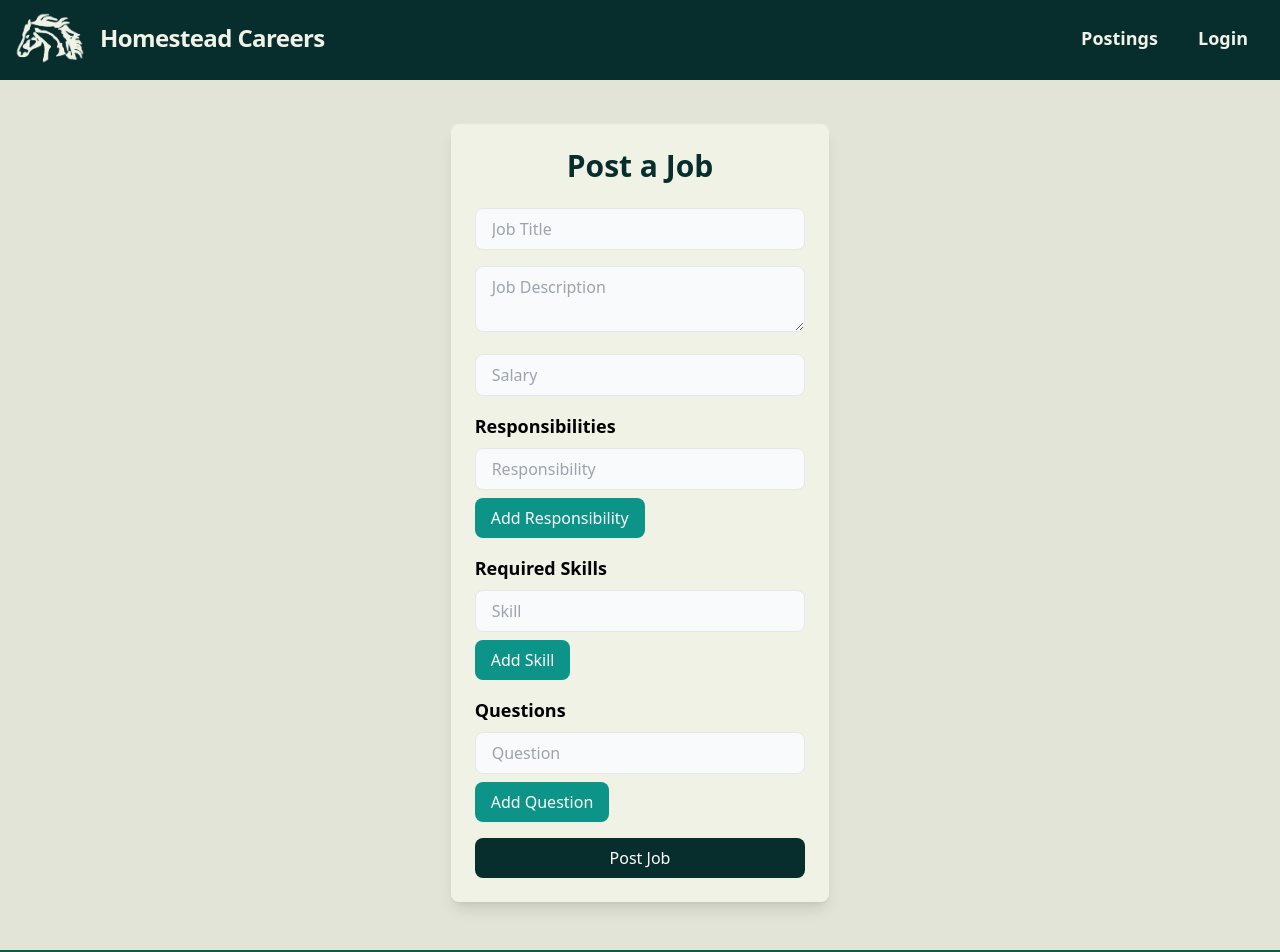
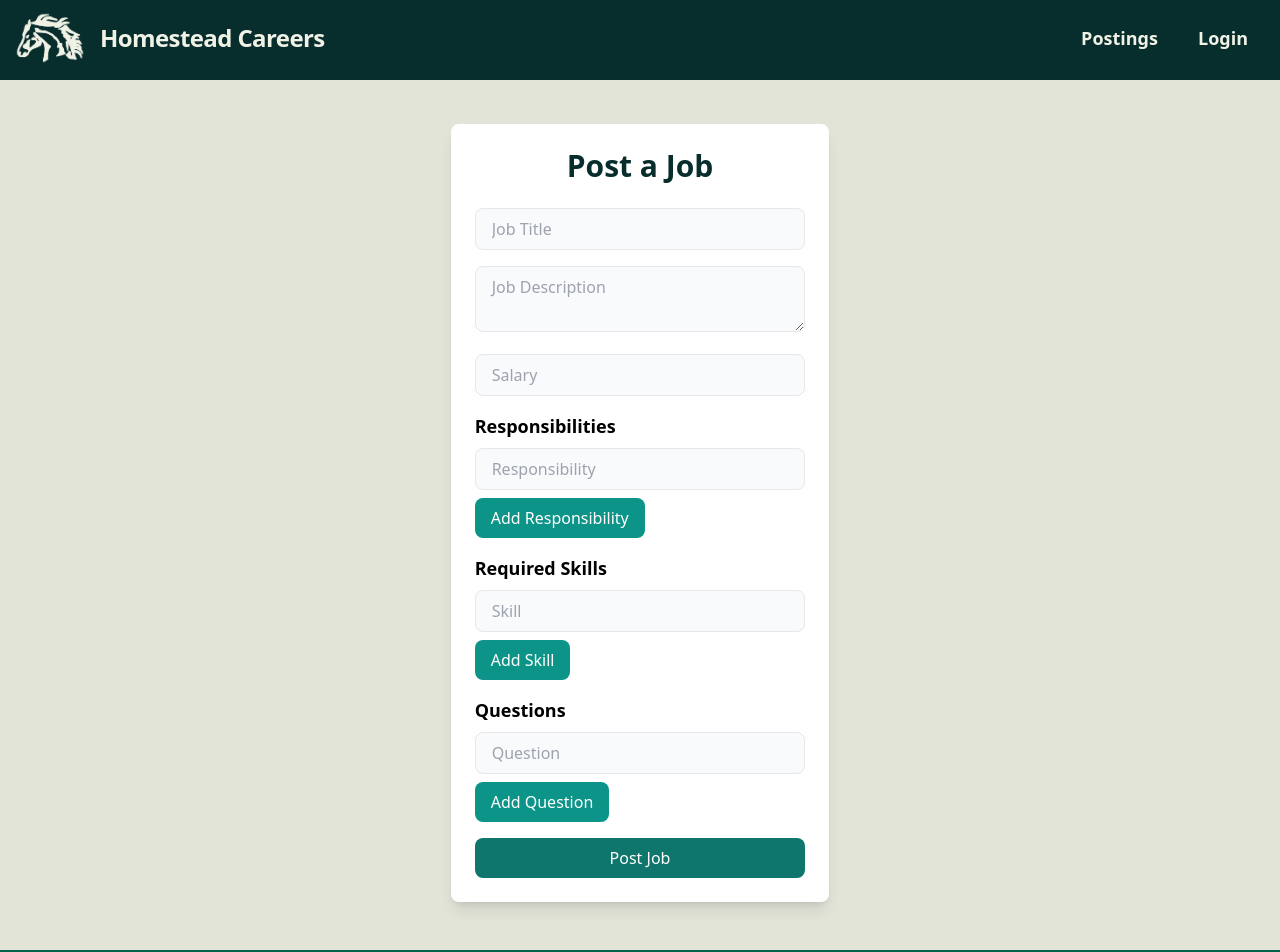
Before and after one commit to ShouryaBatra/fbla-web-dev, a Next.js app: page /new-posting in a window 1280 px wide. Shown: the top 952 px of the page. Built offline with nearby package versions, Linux system fonts and the light colour scheme; no server answers.

Commit message:
Update new-posting.js

```diff
--- a/src/pages/new-posting.js
+++ b/src/pages/new-posting.js
@@ -111,7 +111,7 @@ export default function NewPosting() {
       <div className="flex justify-center items-center flex-grow">
         <section className="w-1/3 max-w-4xl py-10 px-6">
           {/* Job Form */}
-          <div className=" shadow-lg rounded-lg p-6 w-full bg-cream mt-4">
+          <div className=" shadow-lg rounded-lg p-6 w-full bg-white mt-4">
             <h2 className="text-3xl font-bold text-dark-green mb-6 text-center">
               Post a Job
             </h2>
@@ -250,7 +250,7 @@ export default function NewPosting() {
 
               <button
                 type="submit"
-                className="w-full mt-12 bg-dark-green text-white py-2 rounded-lg hover:bg-teal-800 ease-linear duration-150 "
+                className="w-full mt-12 bg-teal-700 text-white py-2 rounded-lg hover:bg-teal-800 ease-linear duration-150 "
               >
                 Post Job
               </button>
@@ -261,5 +261,4 @@ export default function NewPosting() {
       <Footer />
     </main>
   );
-
 }
```
